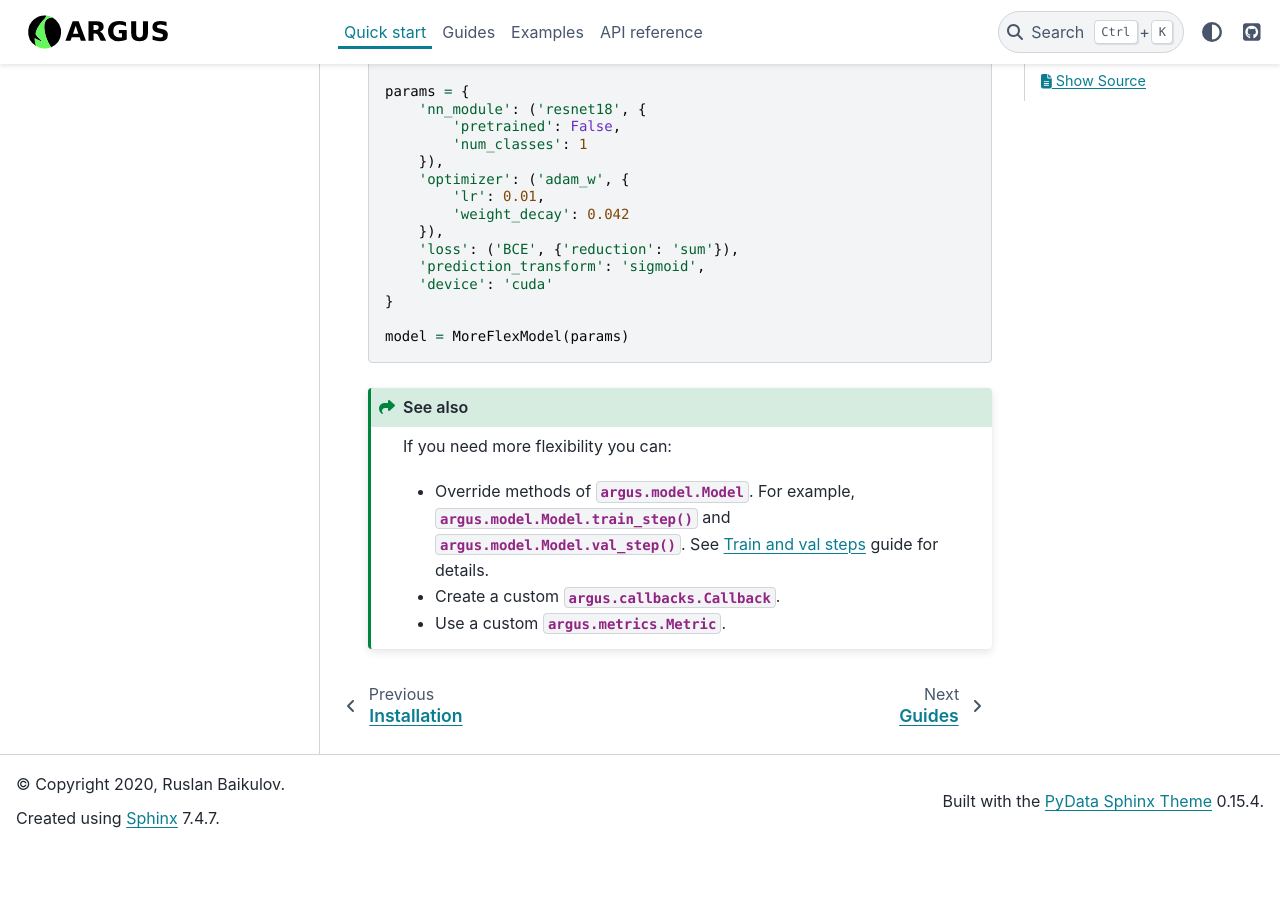
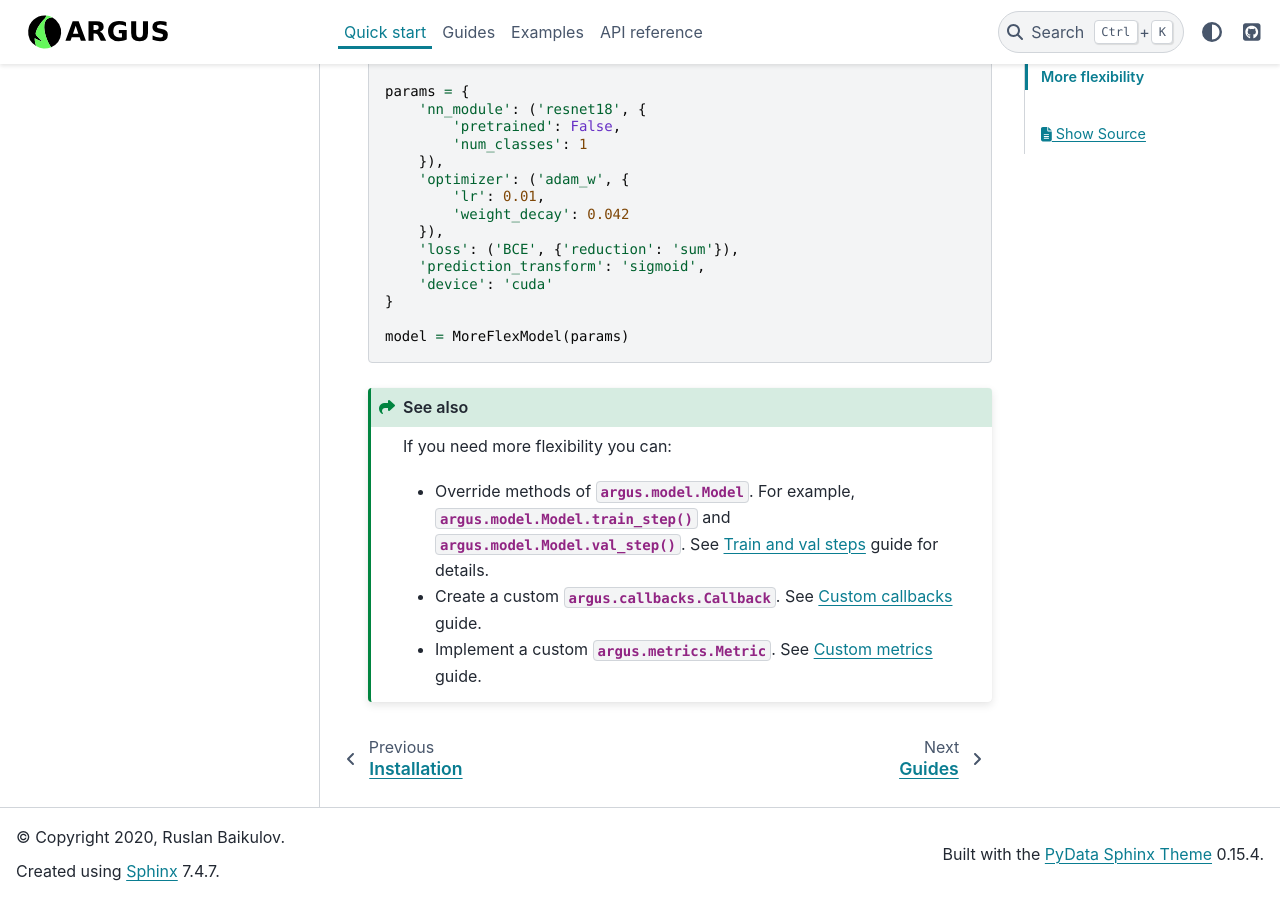
Before and after one commit to lRomul/argus, a Sphinx documentation site: the page built from docs/source/quickstart.rst, in a window 1280 px wide and 900 px high, scrolled down 3299 px. Built offline with Sphinx 7.4.7 and the PyData theme 0.15.4, drawn with Linux system fonts in a browser that asks for light colours; before the commit the page ends 4147 px from its top, so only the background shows below that.

Commit message:
docs: Add guides links

```diff
--- a/docs/source/guides.rst
+++ b/docs/source/guides.rst
@@ -198,7 +198,7 @@
       `here <https://github.com/lRomul/argus/blob/master/examples/load_model.py>`_.
 
 
-.. _custom metrics:
+.. _custom_metrics:
 
 Custom metrics
 --------------
@@ -337,7 +337,7 @@
             state.metrics[f'{name_prefix}rank_{self.k}'] = rank
 
 
-.. _custom callbacks:
+.. _custom_callbacks:
 
 Custom callbacks
 ----------------
--- a/docs/source/quickstart.rst
+++ b/docs/source/quickstart.rst
@@ -192,5 +192,5 @@
 
     * Override methods of :class:`argus.model.Model`. For example, :meth:`argus.model.Model.train_step`
       and :meth:`argus.model.Model.val_step`. See :ref:`train_and_val_steps` guide for details.
-    * Create a custom :class:`argus.callbacks.Callback`.
-    * Use a custom :class:`argus.metrics.Metric`.
+    * Create a custom :class:`argus.callbacks.Callback`. See :ref:`custom_callbacks` guide.
+    * Implement a custom :class:`argus.metrics.Metric`. See :ref:`custom_metrics` guide.
```
